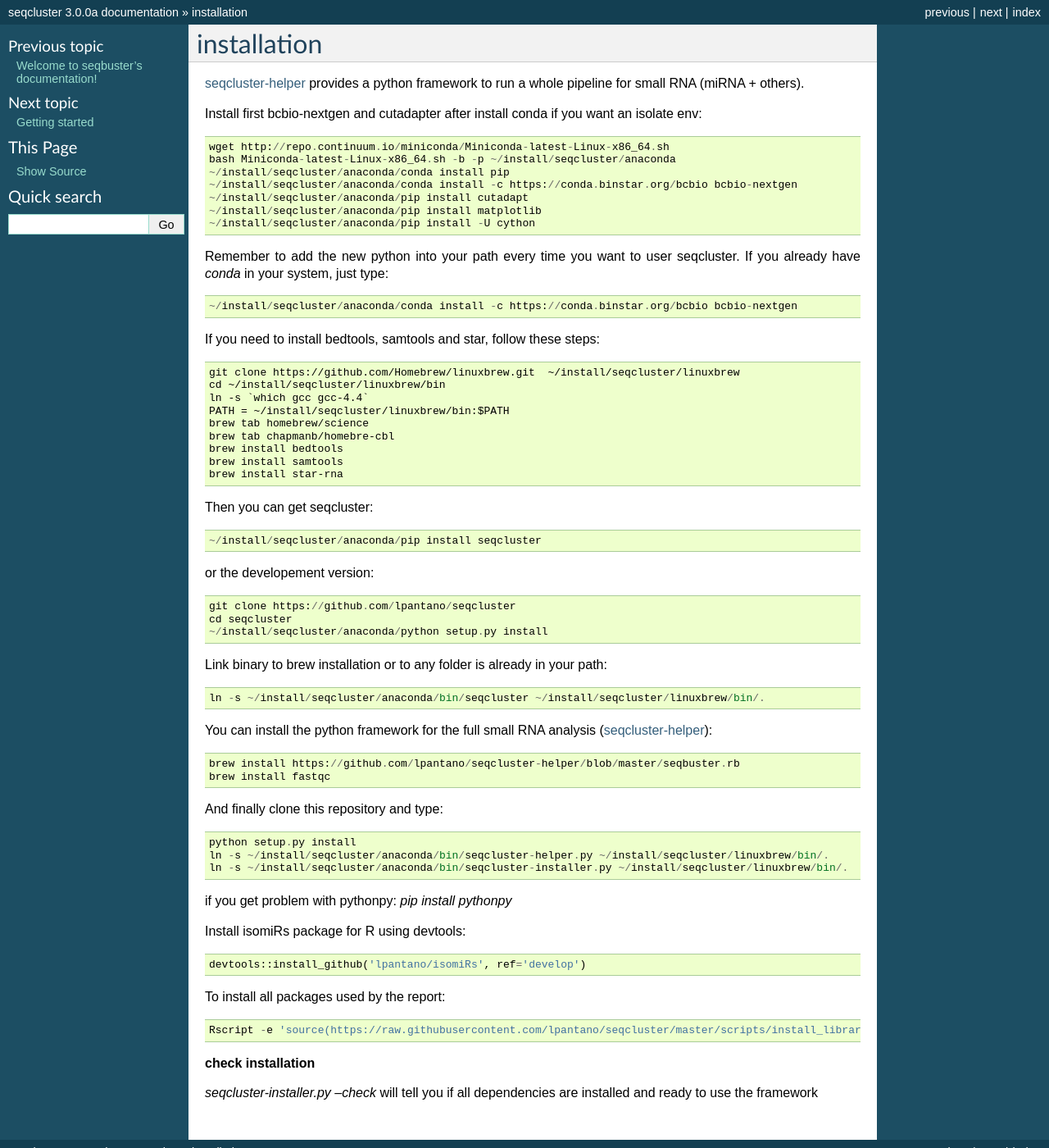
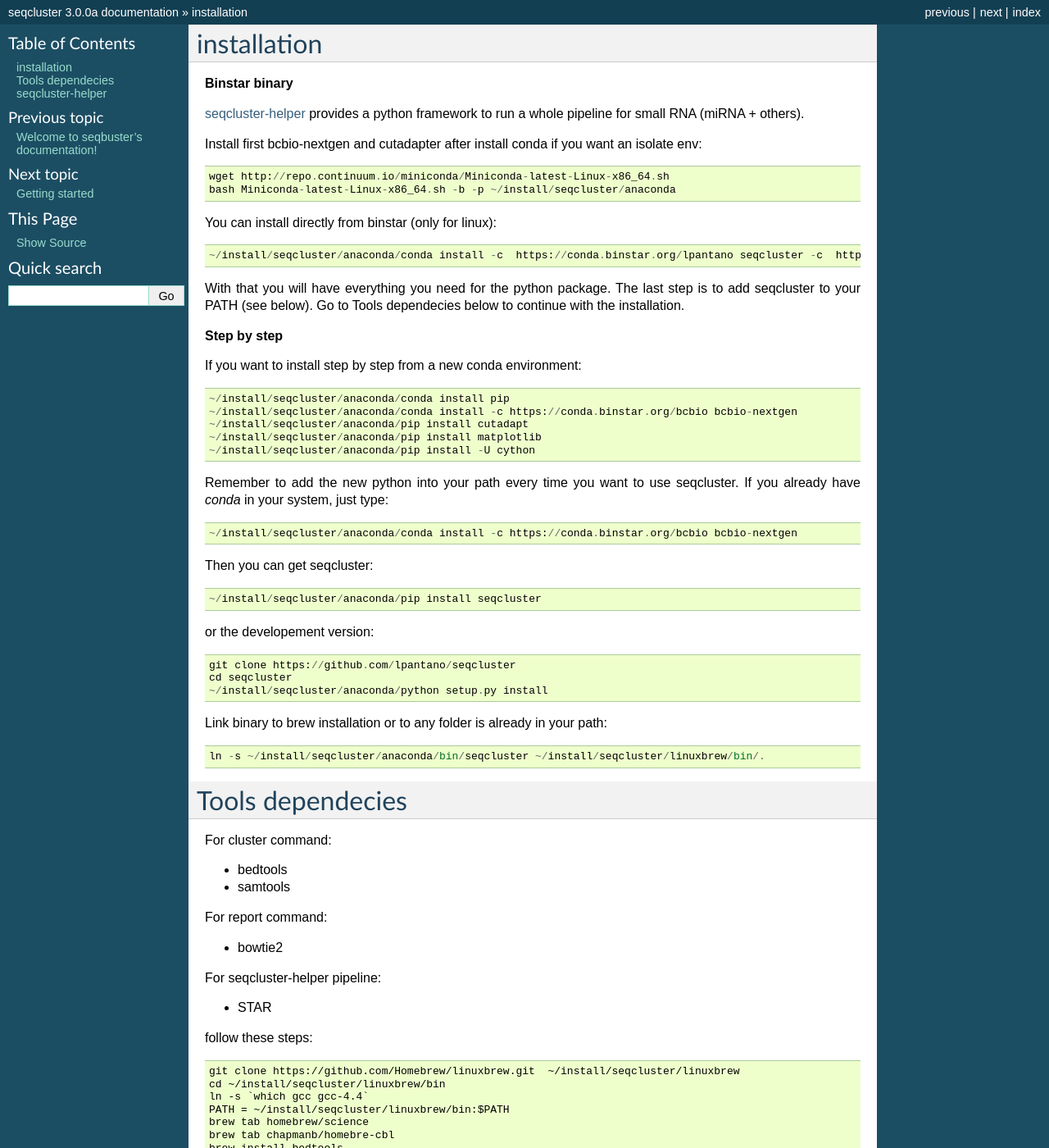
Before and after one commit to lpantano/seqcluster, a Sphinx documentation site: the page built from doc/source/installation.rst, in a window 1280 px wide and 1400 px high. Shown: the whole window at 82% size. Built offline with Sphinx 7.4.7, drawn with Linux system fonts in a browser that asks for light colours; some of the changed text lies outside the part shown.

Commit message:
update installation docs

```diff
--- a/doc/source/installation.rst
+++ b/doc/source/installation.rst
@@ -3,6 +3,8 @@
 
 installation
 --------
+
+**Binstar binary**
 
 `seqcluster-helper`_ provides
 a python framework to run a whole pipeline for small RNA (miRNA + others).
@@ -11,6 +13,20 @@
 
     wget http://repo.continuum.io/miniconda/Miniconda-latest-Linux-x86_64.sh
     bash Miniconda-latest-Linux-x86_64.sh -b -p ~/install/seqcluster/anaconda
+
+
+You can install directly from binstar (only for linux)::
+
+    ~/install/seqcluster/anaconda/conda install -c  https://conda.binstar.org/lpantano seqcluster -c  https://conda.binstar.org/bcbio
+
+With that you will have everything you need for the python package.
+The last step is to add seqcluster to your PATH (see below).
+Go to Tools dependecies below to continue with the installation.
+
+**Step by step**
+
+If you want to install step by step from a new conda environment::
+
     ~/install/seqcluster/anaconda/conda install pip
     ~/install/seqcluster/anaconda/conda install -c https://conda.binstar.org/bcbio bcbio-nextgen
     ~/install/seqcluster/anaconda/pip install cutadapt
@@ -18,23 +34,10 @@
     ~/install/seqcluster/anaconda/pip install -U cython
 
 
-Remember to add the new python into your path every time you want to user seqcluster.
+Remember to add the new python into your path every time you want to use seqcluster.
 If you already have `conda` in your system, just type::
 
     ~/install/seqcluster/anaconda/conda install -c https://conda.binstar.org/bcbio bcbio-nextgen
-
-If you need to install bedtools, samtools and star, follow these steps::
-
-   git clone https://github.com/Homebrew/linuxbrew.git  ~/install/seqcluster/linuxbrew
-   cd ~/install/seqcluster/linuxbrew/bin
-   ln -s `which gcc gcc-4.4`
-   PATH = ~/install/seqcluster/linuxbrew/bin:$PATH
-   brew tab homebrew/science
-   brew tab chapmanb/homebre-cbl
-   brew install bedtools
-   brew install samtools
-   brew install star-rna
-
 
 Then you can get seqcluster::
 
@@ -49,6 +52,38 @@
 Link binary to brew installation or to any folder is already in your path::
 
     ln -s ~/install/seqcluster/anaconda/bin/seqcluster ~/install/seqcluster/linuxbrew/bin/.
+
+Tools dependecies
+---------
+
+For cluster command:
+
+* bedtools
+* samtools
+
+For report command:
+
+* bowtie2
+
+For seqcluster-helper pipeline:
+
+* STAR
+
+follow these steps::
+
+   git clone https://github.com/Homebrew/linuxbrew.git  ~/install/seqcluster/linuxbrew
+   cd ~/install/seqcluster/linuxbrew/bin
+   ln -s `which gcc gcc-4.4`
+   PATH = ~/install/seqcluster/linuxbrew/bin:$PATH
+   brew tab homebrew/science
+   brew tab chapmanb/homebre-cbl
+   brew install bedtools
+   brew install samtools
+   brew install star-rna
+   brew install bowtie2
+
+seqcluster-helper
+---------
 
 You can install the python framework for the full small RNA analysis (`seqcluster-helper`_)::
 
```
Also changed, not shown: other parts of doc/source/installation.rst (+1 -1 lines).
